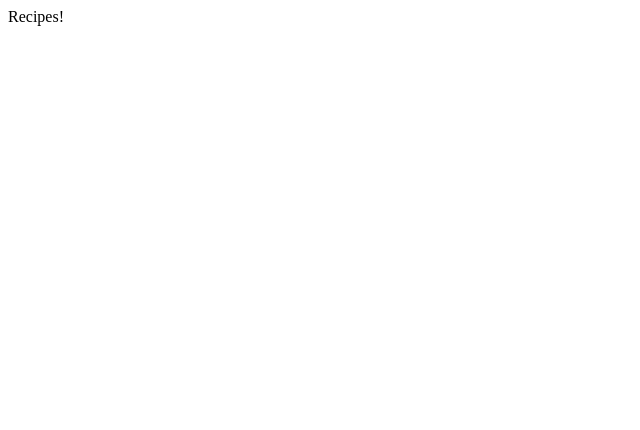
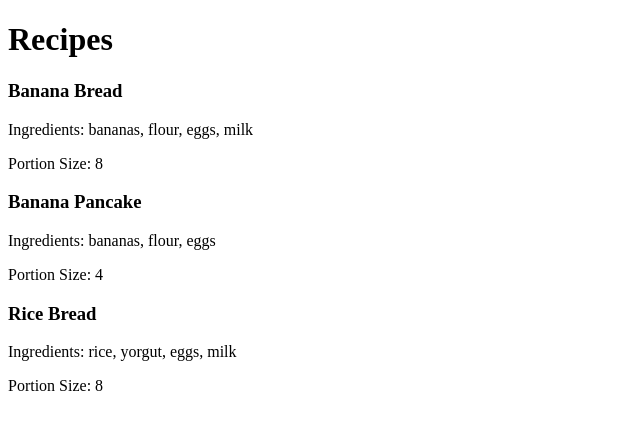
Before and after one commit to RehReis/RecipeBook, a React app: page / in a window 1280 px wide. Shown: the top 430 px of the page, without its empty margins (0-640 px from the left). Built offline with nearby package versions, Linux system fonts and the light colour scheme; the HTML template or start-up script is replaced by a standard one.

Commit message:
Created RecipeList and Recipe components and added hardcoded recipes to app

```diff
--- a/client/src/components/App.jsx
+++ b/client/src/components/App.jsx
@@ -1,14 +1,23 @@
 import React from 'react';
+import RecipeList from './RecipeList.jsx'
 
 class App extends React.Component {
   constructor(props) {
     super(props);
+    this.state = {
+      recipes: [
+        {name: 'Banana Bread', ingredients: 'bananas, flour, eggs, milk', portion: 8},
+        {name: 'Banana Pancake', ingredients: 'bananas, flour, eggs', portion: 4},
+        {name: 'Rice Bread', ingredients: 'rice, yorgut, eggs, milk', portion: 8}
+      ]
+    }
   }
 
   render() {
     return (
       <div>
-        Recipes!
+        <h1>Recipes</h1>
+        <RecipeList recipes={this.state.recipes}/>
       </div>
     )
   }
--- /dev/null
+++ b/client/src/components/Recipe.jsx
@@ -0,0 +1,13 @@
+import React from 'react';
+
+function Recipe({recipe}) {
+  return (
+    <div>
+      <h3>{recipe.name}</h3>
+      <p>Ingredients: {recipe.ingredients}</p>
+      <p>Portion Size: {recipe.portion}</p>
+    </div>
+  )
+}
+
+export default Recipe;
--- /dev/null
+++ b/client/src/components/RecipeList.jsx
@@ -0,0 +1,15 @@
+import React from 'react';
+import Recipe from './Recipe.jsx';
+
+function RecipeList({recipes}) {
+  return (
+    <div>
+      {recipes.map((recipe, index) => {
+        return <Recipe key={index} recipe={recipe}/>
+      })
+      }
+    </div>
+  )
+}
+
+export default RecipeList;
```
Also changed, not shown: 1 other file (tests, documents, lock files or other folders).
